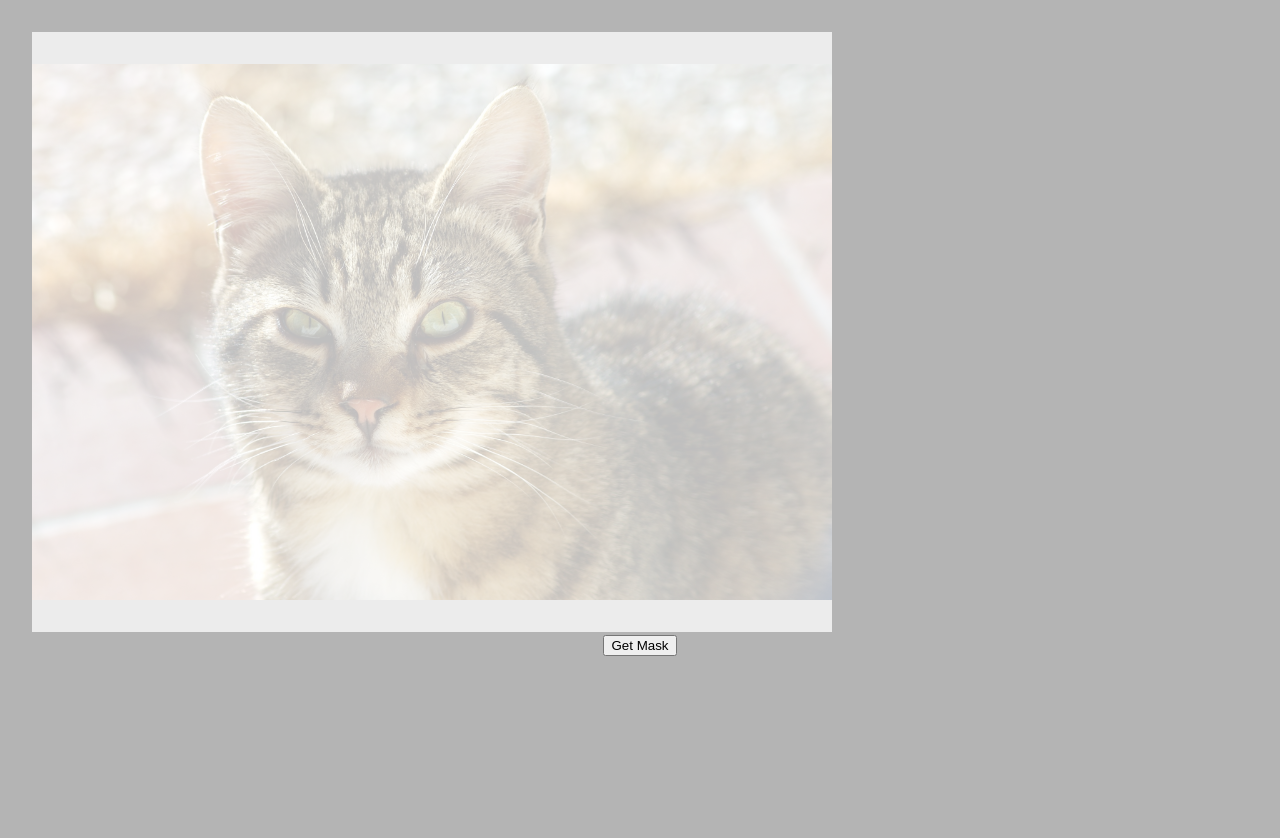
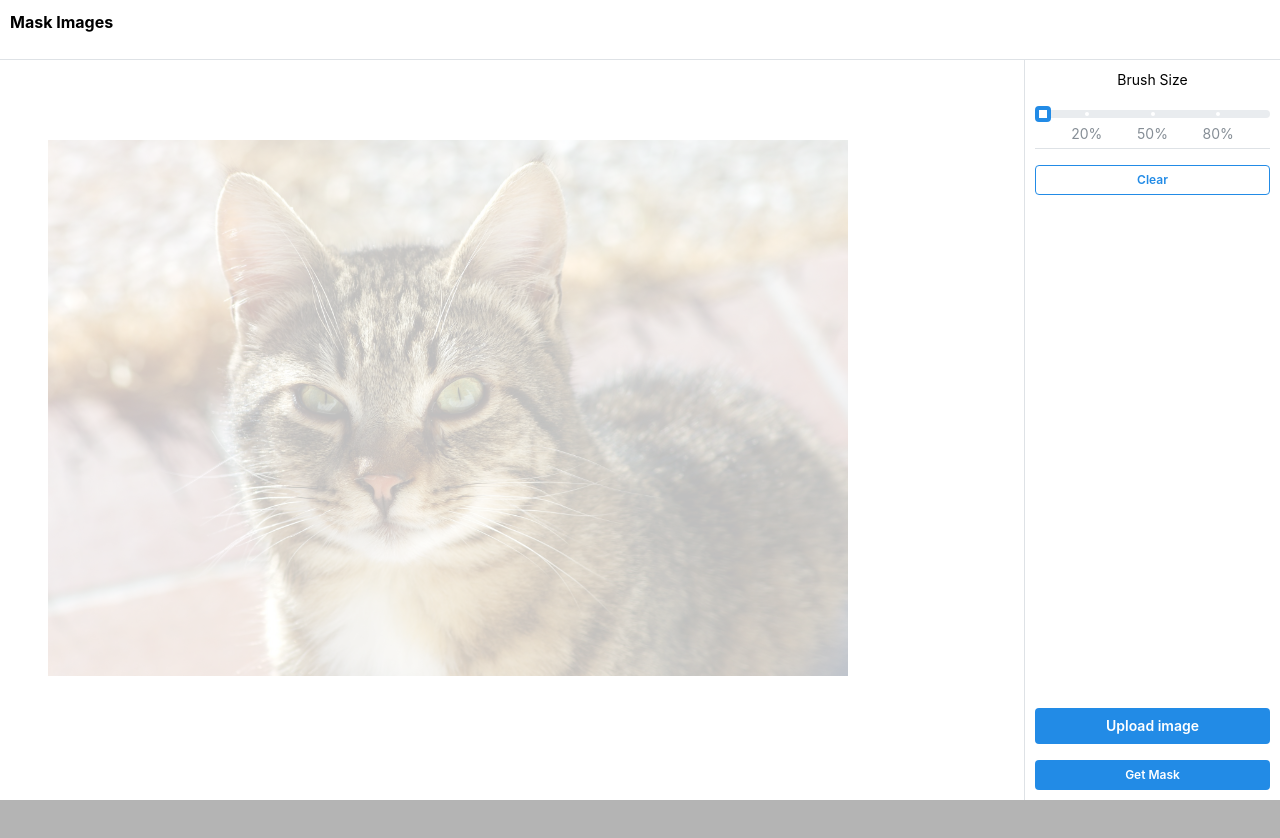
Before and after one commit to ahmednawar1997/image-masking-editor, a React (Vite) app: page / in a window 1280 px wide. Shown: the top 838 px of the page. Before the commit the page ends 800 px from the top, so only its background shows below. Built offline with nearby package versions, Linux system fonts and the light colour scheme.

Commit message:
add mantine & download mask

```diff
--- a/src/App.tsx
+++ b/src/App.tsx
@@ -1,16 +1,73 @@
-import { useRef } from 'react';
+import { useRef, useState } from 'react';
 import './App.css';
+
 import { MaskEditor } from './components/MaskEditor/MaskEditor';
 import { toMask } from './utils/MaskUtils';
+import { AppShell, Burger, Button, Divider, FileButton, Group, Slider, Stack, Text } from '@mantine/core';
+import { useDisclosure } from '@mantine/hooks';
 
 function App() {
   const canvas = useRef<HTMLCanvasElement>();
+  const [opened, { toggle }] = useDisclosure();
+  const [file, setFile] = useState<File | null>(null);
 
   return (
-    <>
-      <MaskEditor src="/cat2.jpeg" canvasRef={canvas} />
-      <button onClick={() => console.log(toMask(canvas.current))}>Get Mask</button>
-    </>
+    <AppShell header={{ height: 60 }} aside={{ width: '20%', breakpoint: 'sm' }} padding="md">
+      <AppShell.Header p={10}>
+        <Burger opened={opened} onClick={toggle} hiddenFrom="sm" size="sm" />
+        <Group align="center">
+          <Text fw={700}>Mask Images</Text>
+        </Group>
+      </AppShell.Header>
+
+      <AppShell.Main>
+        <MaskEditor src="/cat2.jpeg" canvasRef={canvas} />
+      </AppShell.Main>
+
+      <AppShell.Aside p={10}>
+        <Stack justify="space-between" h={'100%'}>
+          <Stack>
+            <Text size="sm">Brush Size</Text>
+
+            <Slider
+              radius="sm"
+              marks={[
+                { value: 20, label: '20%' },
+                { value: 50, label: '50%' },
+                { value: 80, label: '80%' },
+              ]}
+            />
+            <Divider mt={10} />
+            <Button
+              variant="outline"
+              size="xs"
+              onClick={() => {
+                const ctx = canvas.current.getContext('2d');
+                const width = canvas.current.width;
+                const height = canvas.current.height;
+                ctx.clearRect(0, 0, width, height);
+                ctx.fillStyle = '#ffffff';
+                ctx.fillRect(0, 0, width, height);
+              }}
+            >
+              Clear
+            </Button>
+          </Stack>
+          <Stack>
+            <FileButton onChange={setFile} accept="image/png,image/jpeg">
+              {(props) => (
+                <Button size="sm" {...props}>
+                  Upload image
+                </Button>
+              )}
+            </FileButton>
+            <Button variant="Filled" size="xs" onClick={() => console.log(toMask(canvas.current))}>
+              Get Mask
+            </Button>
+          </Stack>
+        </Stack>
+      </AppShell.Aside>
+    </AppShell>
   );
 }
 
--- a/src/main.tsx
+++ b/src/main.tsx
@@ -1,10 +1,16 @@
-import React from 'react'
-import ReactDOM from 'react-dom/client'
-import App from './App.tsx'
-import './index.css'
+import React from 'react';
+import ReactDOM from 'react-dom/client';
+import App from './App.tsx';
+import './index.css';
+import '@mantine/core/styles.css';
+import '@mantine/dropzone/styles.css';
+
+import { MantineProvider, createTheme } from '@mantine/core';
 
 ReactDOM.createRoot(document.getElementById('root')!).render(
   <React.StrictMode>
-    <App />
-  </React.StrictMode>,
-)
+    <MantineProvider theme={createTheme({})}>
+      <App />
+    </MantineProvider>
+  </React.StrictMode>
+);
--- a/src/utils/MaskUtils.ts
+++ b/src/utils/MaskUtils.ts
@@ -18,14 +18,28 @@ export const toMask = (canvas: HTMLCanvasElement) => {
       ctx?.putImageData(imageData, 0, 0);
     }
 
-    const dataUrl = canvas.toDataURL();
+    const dataUrl = canvas.toDataURL("image/png");
     for (var i = 0; i < imageData?.data.length; i++) {
       imageData.data[i] = origData[i];
     }
     ctx.putImageData(imageData, 0, 0);
 
+    download(dataUrl);
+
     return dataUrl;
   }
+
+  function download(dataUrl: string){
+
+    var link = document.createElement('a');
+    link.download = `mask_${generateRandomString()}.png`;
+    link.href = dataUrl;
+    link.click();
+  }
+
+  const generateRandomString = function(){
+    return Math.random().toString(20).substr(2, 6)
+    }
 
   export const hexToRgb = (color: string) => {
     var parts = color.replace("#", "").match(/.{1,2}/g);
```
Also changed, not shown: ostcss.config.cjs (added, +14 -0 lines), package.json (+7 -0 lines), 1 other file (tests, documents, lock files or other folders).
